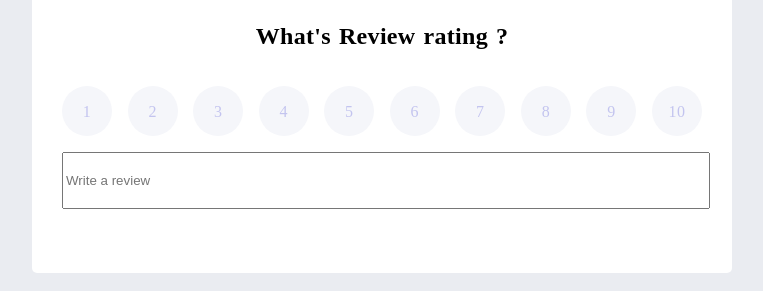
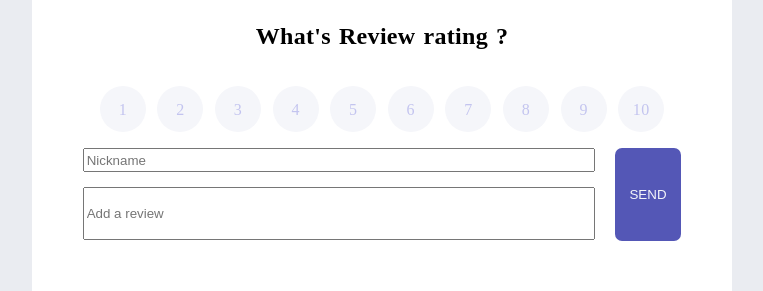
Before and after one commit to pkwesst/review-rating, a React (Create React App) app: page / in a window 1280 px wide. Shown: the part 127-418 px from the top of the page, without its empty margins (258-1021 px from the left). Built offline with nearby package versions, Linux system fonts and the light colour scheme; no server answers.

Commit message:
create-nickname,content

```diff
--- a/src/ReviewCreate.js
+++ b/src/ReviewCreate.js
@@ -1,4 +1,4 @@
-import { useContext, useState } from "react";
+import { useContext, useReducer, useRef, useState } from "react";
 import { ReviewDispatchContext } from "./ReviewContext";
 import styled from "styled-components";
 import ReviewRating from "./ReviewRating";
@@ -12,19 +12,62 @@ const ReviewCreate = () => {
     rating: "",
   });
 
+  const changeReview = (e) => {
+    setReview({
+      ...review,
+      [e.target.name]: e.target.value,
+    });
+  };
+
+  const ButtonChangeReview = () => {
+    if (review.author.length < 1) {
+      authorRef.current.focus();
+      return;
+    }
+    if (review.content.length < 1) {
+      contentRef.current.focus();
+      return;
+    }
+    onCreate(review.author, review.content, review.rating);
+    alert("Add Review !");
+
+    setReview({
+      author: "",
+      content: "",
+      rating: "",
+    });
+  };
+
+  const authorRef = useRef(null);
+  const contentRef = useRef(null);
+
   return (
     <ReviewCreateStyle>
       <div className="ReviewCreate-container">
         <h2>What's Review rating ?</h2>
+        <ReviewRating onChangze={ButtonChangeReview} />
+        <div className="input-button">
           <div className="input-wrap">
-          <ReviewRating />
             <input
+              className="author"
+              name="author"
+              placeholder="Nickname"
+              type="text"
+              value={review.author}
+              onChange={changeReview}
+            />
+            <input
+              className="content"
               name="content"
-            placeholder="Write a review"
+              placeholder="Add a review"
               type="text"
               value={review.content}
-            onChange={() => {}}
+              onChange={changeReview}
             />
+          </div>
+          <div className="send-button">
+            <button onClick={ButtonChangeReview}>SEND</button>
+          </div>
         </div>
       </div>
     </ReviewCreateStyle>
@@ -38,7 +81,7 @@ const ReviewCreateStyle = styled.div`
   .ReviewCreate-container {
     width: 50vw;
     display: flex;
-    min-height: 15em;
+    min-height: 17em;
     // margin-bottom: 20px;
     padding: 30px;
     flex-direction: column;
@@ -50,14 +93,35 @@ const ReviewCreateStyle = styled.div`
     word-spacing: 0.1em;
   }
 
-  .input-wrap {
+  .input-button {
+    display: flex;
+    justify-content: center;
     width: 100%;
   }
 
-  input {
-    width: 100%;
+  .input-wrap {
+    display: flex;
+    flex-direction: column;
+    width: 80%;
+    margin-right: 20px;
+  }
+
+  .author {
+    height: 20%;
+    margin-bottom: 15px;
+  }
+
+  .content {
     height: 50%;
   }
+
+  .send-button button {
+    width: 5em;
+    height: 7em;
+    border: none;
+    border-radius: 7px;
+    background-color: hsl(238, 40%, 52%);
+    color: hsl(228, 33%, 97%);
+  }
 `;
-
 export default ReviewCreate;
--- a/src/ReviewRating.js
+++ b/src/ReviewRating.js
@@ -3,6 +3,7 @@ import styled from "styled-components";
 const ReviewRating = () => {
   return (
     <ReviewRatingStyle>
+      <div>
         <ul className="rating">
           <li>
             <input type="radio" />
@@ -45,15 +46,17 @@ const ReviewRating = () => {
             <label>10</label>
           </li>
         </ul>
+      </div>
     </ReviewRatingStyle>
   );
 };
 
 const ReviewRatingStyle = styled.div`
+  width: 90%;
   .rating {
     display: flex;
     align-items: center;
-    justify-content: space-between;
+    justify-content: space-around;
     padding: 0;
   }
 
@@ -62,8 +65,8 @@ const ReviewRatingStyle = styled.div`
     justify-content: space-around;
     positon: relative;
     background: hsl(228, 33%, 97%);
-    width: 30px;
-    height: 30px;
+    width: 26px;
+    height: 26px;
     border-radius: 50%;
     font-size: 16px;
     padding: 10px;
@@ -73,7 +76,7 @@ const ReviewRatingStyle = styled.div`
 
   .rating li label {
     position: absolute;
-    padding: 7px 10px;
+    padding: 5px 10px;
     cursor: pointer;
   }
 
```
Lines whose indentation alone changed are shown as unchanged.
